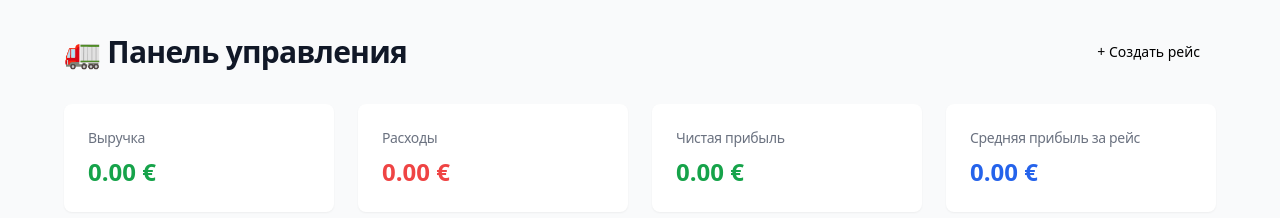
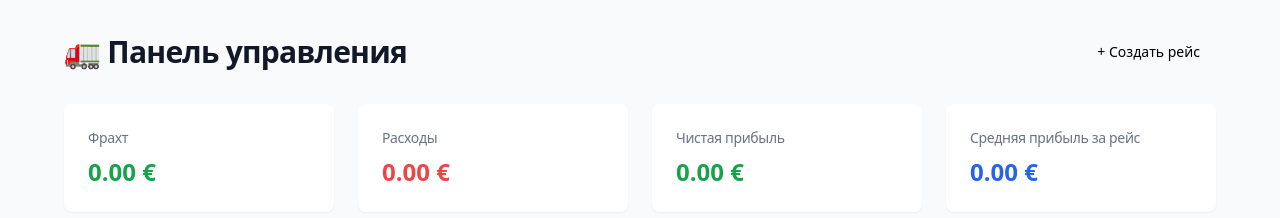
Before and after one commit to kru4ara/logistics-new, a Next.js app: page / in a window 1280 px wide. Shown: the top 218 px of the page. Built offline with nearby package versions, Linux system fonts and the light colour scheme; no server answers; the database is empty.

Commit message:
Update page.tsx

```diff
--- a/app/page.tsx
+++ b/app/page.tsx
@@ -34,7 +34,7 @@ export default async function Home() {
         <div className="grid gap-6 md:grid-cols-4">
           <Card className="bg-white shadow-sm border-0">
             <CardHeader className="pb-2">
-              <CardTitle className="text-sm font-medium text-gray-500">Выручка</CardTitle>
+              <CardTitle className="text-sm font-medium text-gray-500">Фрахт</CardTitle>
             </CardHeader>
             <CardContent>
               <div className="text-2xl font-bold text-green-600">
```
